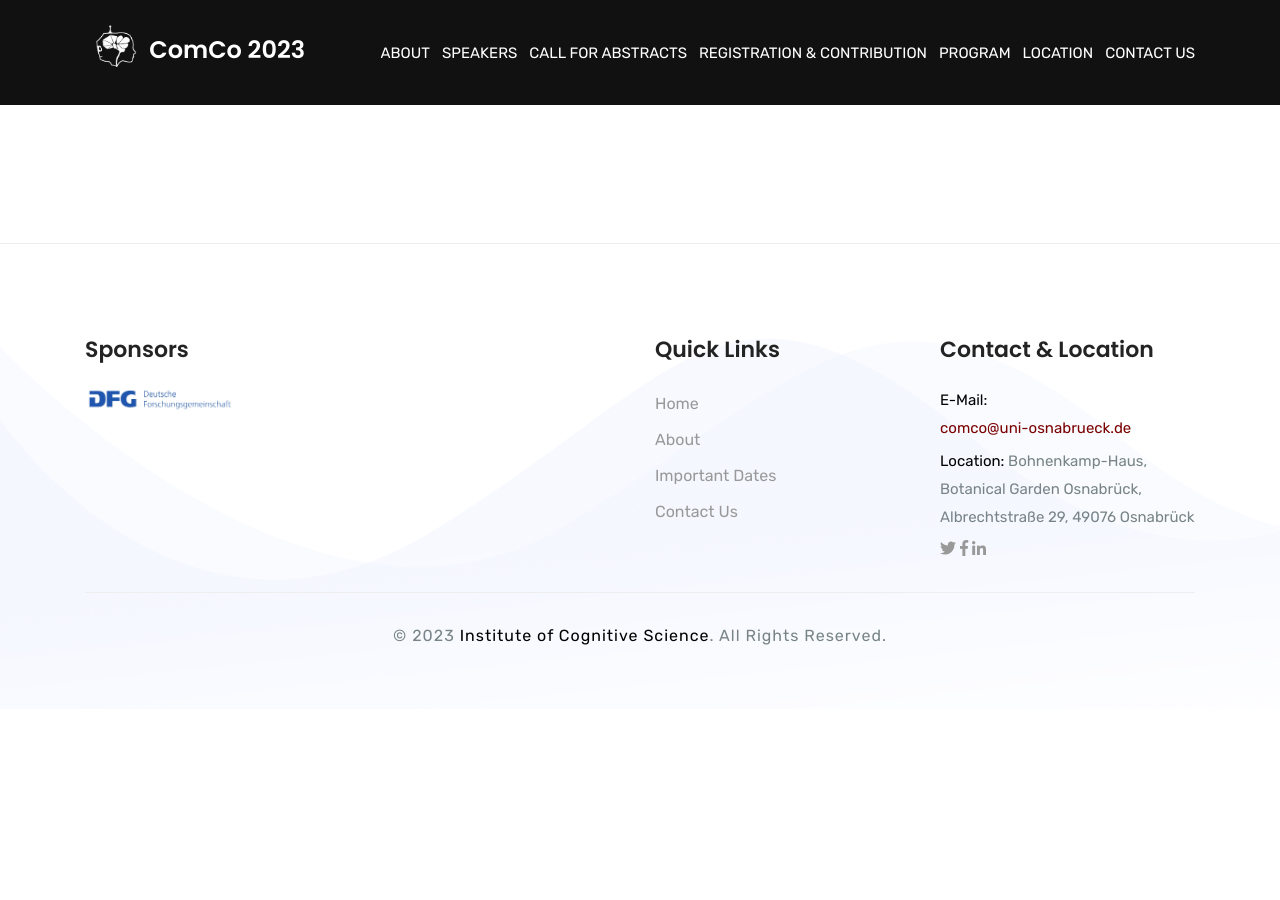
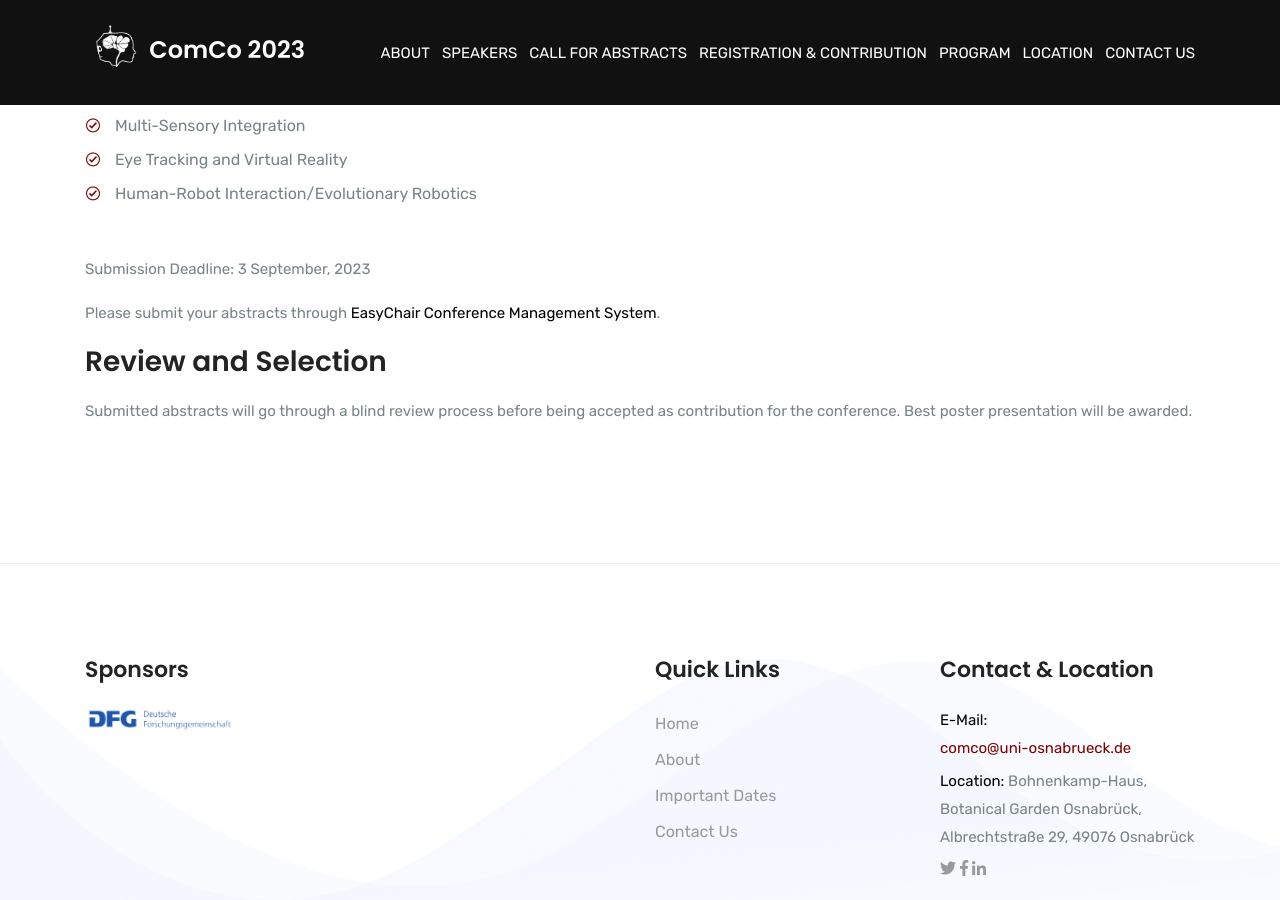
Before and after one commit to comco23/comco23.github.io, a Jekyll site: the page built from papers.html, in a window 1280 px wide and 900 px high, scrolled down 1039 px. Built offline with Jekyll 4.4.1, drawn with Linux system fonts in a browser that asks for light colours; some web fonts are replaced; before the commit the page ends 1748 px from its top, so only the background shows below that.

Commit message:
made changes to the link

```diff
--- a/_includes/sections/header.html
+++ b/_includes/sections/header.html
@@ -10,7 +10,7 @@
 							<h1 class="banner-title">{{ site.big_title }}</h1>
 							<h5 class="banner-title-1">Osnabrück, Germany</h5>
 							<h3 class="banner-title-1">Computational Cognition Conference 2023</h3>
-							<!--<a href="https://easychair.org/" class="btn btn-white btn-circled mt-5">Register Now</a>-->
+							<a href="https://easychair.org/my/conference?conf=comco2023" class="btn btn-white btn-circled mt-5">Register Now</a>
 
 						</div>
 					</div>
--- a/papers.html
+++ b/papers.html
@@ -41,11 +41,17 @@ permalink: /papers
 				</div>
 
 			</div>
+		</div>
+		<p>Submission Deadline: 3 September, 2023</p>
+		<p>Please submit your abstracts through <a href="https://easychair.org/my/conference?conf=comco2023"> EasyChair Conference Management System</a>.</p>
+		<div class="row align-items-center">
+			<div class="col-lg-12 col-sm-12 col-md-12 mb-4">
+				<h3 class="mb-3">Review and Selection</h3>
+				<p class="mb-4">
+					Submitted abstracts will go through a blind review process before being accepted as contribution for the conference.
+					Best poster presentation will be awarded.
+				</p>
 
-			<div class="col-sm-12 d-md-none">
-				<img src="assets/img/about/about-4.jpg" alt="" class="img-fluid w-100">
-			</div>
-		</div>
 	</div>
 </section>
 <!--  ABOUT AREA END  -->
--- a/submission.html
+++ b/submission.html
@@ -50,10 +50,9 @@ permalink: /submission
 			<div class="col-lg-12 col-sm-12 col-md-12 mb-4">
 				<h3 class="mb-3">Registration & Submit Your Work </h3>
 				<p class="mb-4">
-					Link to the registration & submission is currently being setup via:
+					Link to the conference registration & submission:
 					<a
-						href="https://easychair.org/">https://easychair.org/</a>
-				</br> The link will be ready soon. Thank you for your patience.
+						href="https://easychair.org/my/conference?conf=comco2023">https://easychair.org/my/conference?conf=comco2023</a>
 				</p>
 			</div>
 		</div>
```
Also changed, not shown: _data/papers.json (line endings or trailing spaces).
